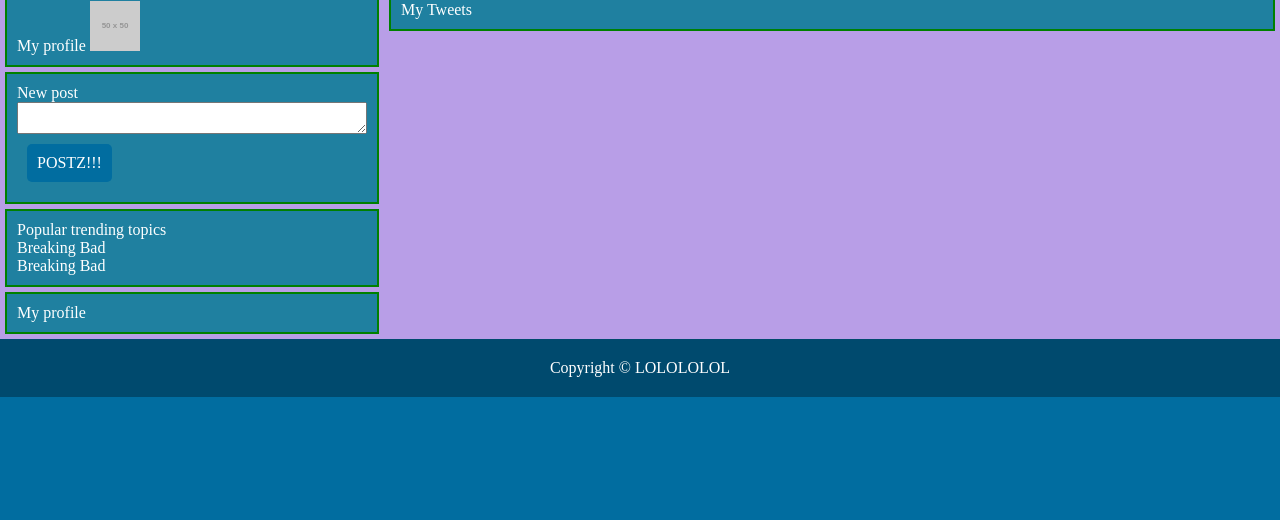
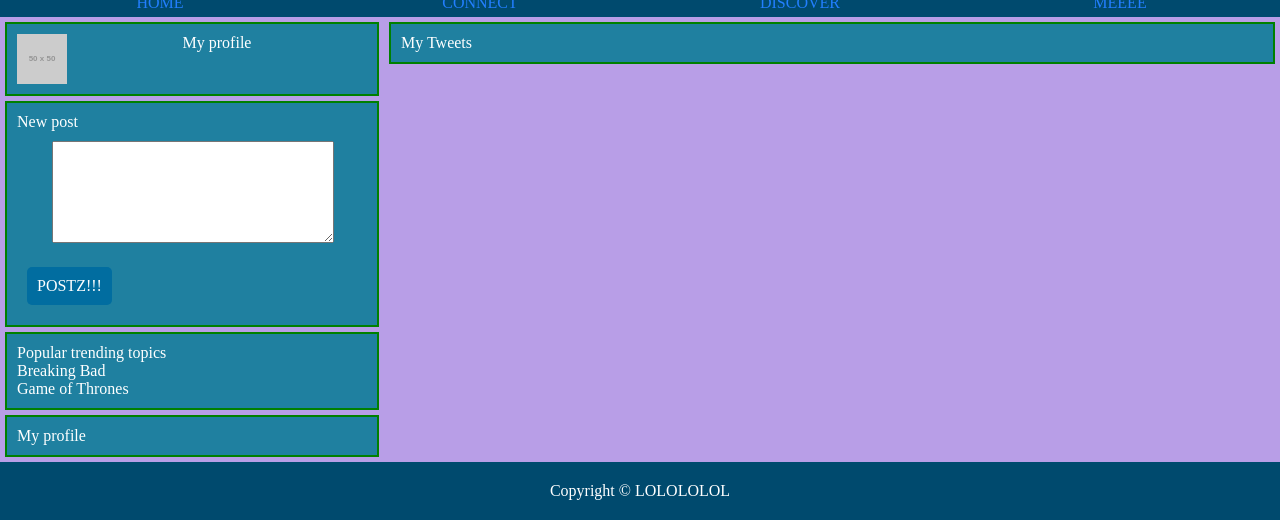
Before and after one commit to Dug1/danger-zone, a plain HTML site: page index.html in a window 1280 px wide. Shown: the part 316-836 px from the top of the page. Before the commit the page ends 800 px from the top, so only its background shows below. Drawn offline with nearby package versions, Linux system fonts and the light colour scheme; placeholder pictures from the web are drawn by us.

Commit message:
final commit

```diff
--- a/index.html
+++ b/index.html
@@ -1,3 +1,7 @@
+<!DOCTYPE html>
+
+<html>
+    <head>
         <title> Squeek </title>
         </meta charset-"utf=8">
     </head>
@@ -19,9 +23,9 @@
 
         <section>
             <div id="left">
-                <div class="cell">
+                <div id="profile" class="cell">
+                    <img src="http://placehold.it/50x50">
                     My profile
-                    <img src="http://placehold.it/50x50">
                 </div>
                 <div class="cell">
                     New post
@@ -32,7 +36,7 @@
                     Popular trending topics
                     <ul>
                         <li> Breaking Bad </li>
-                        <li> Breaking Bad </li>
+                        <li> Game of Thrones </li>
                     </ul>
                 </div>
                 <div class="cell">
--- a/scrpit.js
+++ b/scrpit.js
@@ -2,7 +2,8 @@ $('.post-button').click(function() {
     user_input = $('textarea').val();
     if(user_input.length < 10) {
         alert("Don't be stupid")
+    } else {
+        $('#right').append('<div class="cell"><p>' + user_input + ' </p></div>');
+        $('textarea').val('');
     }
-    $('#right').prepend('<div class="cell"><p>' + user_input + ' </p></div>');
-    $('textarea').val('');
 });
--- a/style.css
+++ b/style.css
@@ -19,11 +19,43 @@ header {
 }
 
 nav {
+    border-top: 1px solid #015ddb;
     float: right;
+    width: 100%;
+}
+
+nav ul {
+    width: 100%;
+    overflow: auto;
+}
+
+nav li {
+    text-align: center;
+    float: left;
+    width: 25%;
+}
+
+nav li a {
+    padding: 5px 0px 5px 0px;
+    text-decoration: none;
+    display: block;
+    text-transform: uppercase;
+    color: #227ffe;
+    width: 100%;
+}
+
+nav li a:hover {
+    color: #ffffff;
+    background-color: #4493fe;
+}
+
+nav li a:active {
+    color: #bad7ff
 }
 
 #logo {
     float: left;
+    width: 100%;
 }
 
 #left {
@@ -34,6 +66,16 @@ nav {
 #right {
     float: left;
     width: 70%;
+}
+
+#profile {
+    text-align: center;
+    overflow: auto;
+}
+
+#profile img {
+    float: left;
+    display: block;
 }
 
 .cell {
@@ -57,8 +99,10 @@ footer {
 }
 
 textarea {
-    width: 100%;
+    width: 80%;
+    margin: 10px 10% 10px 10%;
     color: blue;
+    height: 100px;
 }
 
 li {
```
Also changed, not shown: 1 other file.
